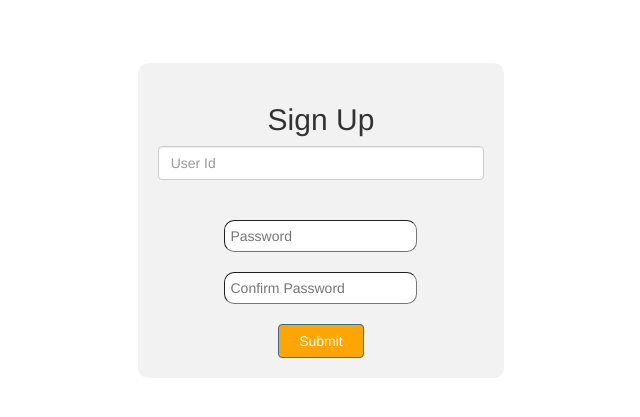
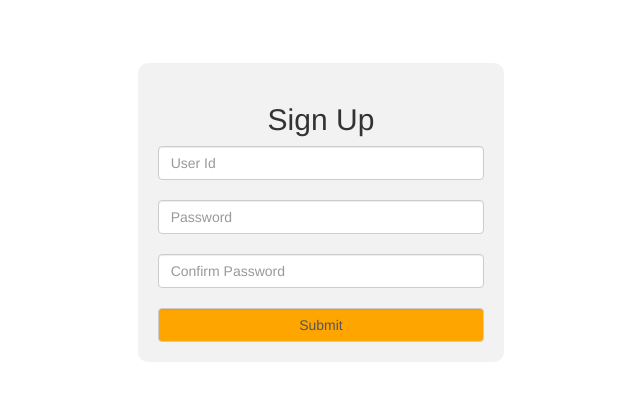
Before and after one commit to thetimehacker/LearningGit, a PHP site: page / in a window 1280 px wide. Shown: the part 173-590 px from the top of the page, without its empty margins (319-959 px from the left). Run offline with PHP 8.4, Linux system fonts and the light colour scheme.

Commit message:
added the changes taught by bhaiya

```diff
--- a/index.php
+++ b/index.php
@@ -18,15 +18,13 @@
 
 			<div class="col-sm-4">
 				<div class="contain_form">
-					<!-- <center> -->
 					<h2>Sign Up</h2>
 					<form id="signupform">
-						<input type="text" id="username" placeholder="User Id" class="form-control" required><br><br>
-						<input type="password" id="password" placeholder="Password"><br><br>
-						<input type="password" id="password" placeholder="Confirm Password"><br><br>
-						<input type="submit" value="Submit" class="btn btn-primary">
+						<input type="text" id="username" placeholder="User Id" class="form-control" required><br>
+						<input type="password" id="password" placeholder="Password" class="form-control" required><br>
+						<input type="password" id="password" placeholder="Confirm Password" class="form-control" required><br>
+						<input type="submit" value="Submit" class="form-control">
 					</form>
-					<!-- </center> -->
 				</div>
 
 			</div>
```
